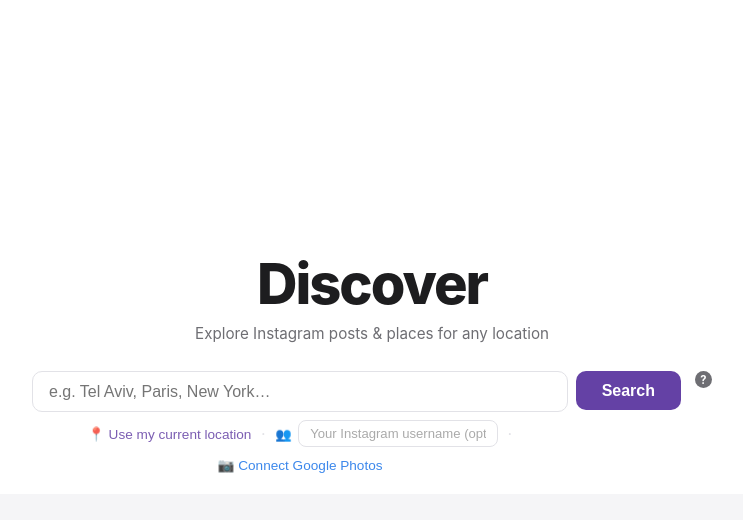
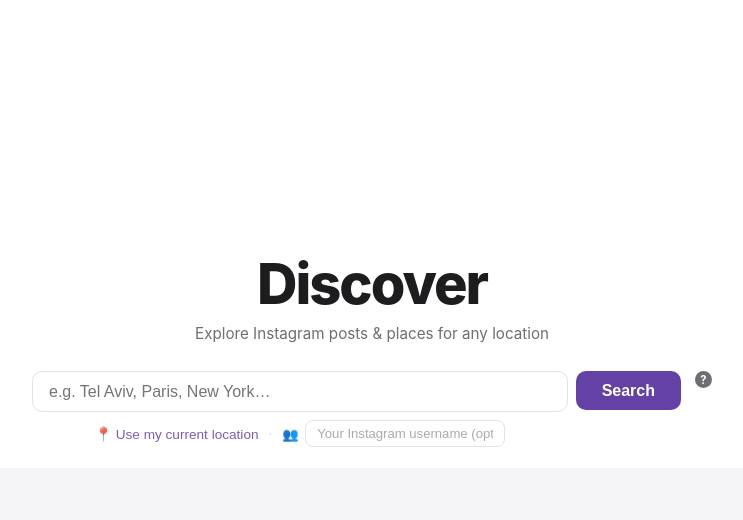
Before and after one commit to yonatanginat12/instamap, a FastAPI app: page / in a window 1280 px wide. Shown: the top 520 px of the page, without its empty margins (268-1011 px from the left). Run offline with FastAPI, Linux system fonts and the light colour scheme.

Commit message:
Remove Google Photos connect button and UI (API access unavailable)
Co-Authored-By: Claude Sonnet 4.6 <noreply@anthropic.com>

```diff
--- a/templates/index.html
+++ b/templates/index.html
@@ -339,32 +339,6 @@
     .pill-followee { background: #e8f5e9; color: #2e7d32; }
     #ig-summary-text { color: var(--muted); font-size: .78rem; }
 
-    /* ── Google Photos ── */
-    .pill-gp { background: #e8f0fe; color: #1a73e8; }
-    #gpConnectBtn {
-      background: none; border: none; color: #1a73e8;
-      font-size: .85rem; font-weight: 500; cursor: pointer;
-      display: inline-flex; align-items: center; gap: .3rem;
-      opacity: .85; transition: opacity .15s; white-space: nowrap;
-    }
-    #gpConnectBtn:hover { opacity: 1; text-decoration: underline; }
-    .gp-img {
-      width: 100%; aspect-ratio: 1; object-fit: cover;
-      display: block; background: var(--border);
-    }
-    .gp-body { padding: .5rem .75rem; }
-    .gp-album { font-size: .72rem; font-weight: 600; color: #1a73e8; margin-bottom: .15rem; }
-    .gp-desc {
-      font-size: .78rem; color: var(--muted); line-height: 1.4;
-      overflow: hidden; display: -webkit-box;
-      -webkit-line-clamp: 2; -webkit-box-orient: vertical;
-    }
-    .gp-footer {
-      display: flex; align-items: center;
-      padding: .35rem .75rem; border-top: 1px solid var(--border);
-      font-size: .72rem; color: var(--muted);
-    }
-
     /* ── Per-card followee badge ── */
     .ig-followee-badge {
       display: inline-flex; align-items: center; gap: .2rem;
@@ -473,8 +447,6 @@
           <label for="ig-username">👥</label>
           <input id="ig-username" type="text" placeholder="Your Instagram username (optional)" autocomplete="username" />
         </div>
-        <span class="search-sub-sep">·</span>
-        <button id="gpConnectBtn" type="button">📷 Connect Google Photos</button>
       </div>
     </div>
     <button id="searchBtn" type="submit">Search</button>
@@ -515,16 +487,6 @@
       </div>
 
       <!-- Google Photos strip (full-width, shown only when connected) -->
-      <div id="col-gp" hidden style="margin-bottom:1.5rem">
-        <div class="section-header">
-          <span style="font-size:1.4rem">📷</span><h2>Your Google Photos</h2>
-        </div>
-        <div class="source-block">
-          <div class="source-label"><span class="source-pill pill-gp">Google Photos</span></div>
-          <div class="cards" id="gp-cards" style="grid-template-columns:repeat(auto-fill,minmax(160px,1fr))"></div>
-        </div>
-      </div>
-
       <!-- Places + Instagram grid -->
       <div class="results-grid">
 
@@ -616,98 +578,6 @@
 <script src="https://unpkg.com/leaflet@1.9.4/dist/leaflet.js"></script>
 <script>
   const PREVIEW = 4;
-
-  /* ── Google Photos token management ── */
-  const GP_LS_KEY = 'gp_tokens';
-  function gpGetTokens() { try { return JSON.parse(localStorage.getItem(GP_LS_KEY)); } catch { return null; } }
-  function gpSetTokens(t) { localStorage.setItem(GP_LS_KEY, JSON.stringify(t)); }
-  function gpClearTokens() { localStorage.removeItem(GP_LS_KEY); }
-
-  async function gpGetValidToken() {
-    const t = gpGetTokens();
-    if (!t) return null;
-    // Still valid (60 s buffer)
-    if (t.expires_at - 60 > Date.now() / 1000) return t.access_token;
-    // Try refresh
-    if (!t.refresh_token) { gpClearTokens(); return null; }
-    try {
-      const r = await fetch('/auth/google/refresh', {
-        method: 'POST',
-        headers: { 'Content-Type': 'application/json' },
-        body: JSON.stringify({ refresh_token: t.refresh_token }),
-      });
-      if (!r.ok) { gpClearTokens(); return null; }
-      const data = await r.json();
-      gpSetTokens({ ...t, access_token: data.access_token, expires_at: data.expires_at });
-      return data.access_token;
-    } catch { return null; }
-  }
-
-  function updateGpButton() {
-    const btn = document.getElementById('gpConnectBtn');
-    if (!btn) return;
-    if (gpGetTokens()) {
-      btn.textContent = '📷 Photos connected ✓';
-      btn.title = 'Click to disconnect';
-    } else {
-      btn.textContent = '📷 Connect Google Photos';
-      btn.title = '';
-    }
-  }
-
-  // Handle OAuth callback: token arrives in URL hash
-  (function () {
-    const hash = window.location.hash.slice(1);
-    if (hash) {
-      const p = new URLSearchParams(hash);
-      if (p.get('access_token')) {
-        gpSetTokens({
-          access_token:  p.get('access_token'),
-          refresh_token: p.get('refresh_token') || '',
-          expires_at:    parseInt(p.get('expires_at') || '0', 10),
-        });
-        history.replaceState(null, '', window.location.pathname);
-      }
-    }
-    const sp = new URLSearchParams(window.location.search);
-    if (sp.get('gp_error')) {
-      alert('Google Photos error: ' + sp.get('gp_error'));
-      history.replaceState(null, '', window.location.pathname);
-    }
-    updateGpButton();
-  })();
-
-  document.getElementById('gpConnectBtn').addEventListener('click', () => {
-    if (gpGetTokens()) {
-      gpClearTokens();
-      updateGpButton();
-      document.getElementById('col-gp').hidden = true;
-    } else {
-      window.location.href = '/auth/google/start';
-    }
-  });
-
-  /* ── Google Photos renderer ── */
-  function renderGooglePhotos(photos) {
-    const el = document.getElementById('gp-cards');
-    if (!photos.length) {
-      el.innerHTML = '<div class="empty">No photos found for this location</div>';
-      return;
-    }
-    el.innerHTML = photos.map(p => {
-      const year = p.timestamp ? (p.timestamp.slice(0, 4) || '') : '';
-      return `
-        <a class="card" href="${esc(p.product_url || p.url)}" target="_blank" rel="noopener"
-           style="text-decoration:none;color:inherit">
-          <img class="gp-img" src="${esc(p.url)}" loading="lazy" onerror="this.style.display='none'">
-          <div class="gp-body">
-            ${p.album_title ? `<div class="gp-album">📁 ${esc(p.album_title)}</div>` : ''}
-            ${p.description ? `<div class="gp-desc">${esc(p.description)}</div>` : ''}
-          </div>
-          ${year ? `<div class="gp-footer"><span>${esc(year)}</span></div>` : ''}
-        </a>`;
-    }).join('');
-  }
 
   let _map = null;
   let _markers = [];        // Leaflet marker objects
@@ -1192,24 +1062,6 @@
         if (document.getElementById('mapView').style.display !== 'none') initMap(_lastData);
       }).catch(() => { _followeePosts = []; renderEatInstagram(); });
 
-      // Phase 4: Google Photos (if connected)
-      gpGetValidToken().then(token => {
-        if (!token) { document.getElementById('col-gp').hidden = true; return; }
-        const gpSection = document.getElementById('col-gp');
-        gpSection.hidden = false;
-        document.getElementById('gp-cards').innerHTML = `
-          <div class="empty" style="padding:1rem">
-            <div class="spinner" style="width:22px;height:22px;border-width:2px;margin-bottom:.5rem"></div>
-            Loading your photos…
-          </div>`;
-        fetch(`/api/photos/google?location=${encodeURIComponent(location)}&access_token=${encodeURIComponent(token)}`)
-          .then(r => r.ok ? r.json() : [])
-          .then(photos => renderGooglePhotos(photos))
-          .catch(() => {
-            document.getElementById('gp-cards').innerHTML = '<div class="empty">Could not load Google Photos</div>';
-          });
-      });
-
     } catch (err) {
       const el = document.getElementById('error');
       el.textContent = `Error: ${err.message}`;
```
